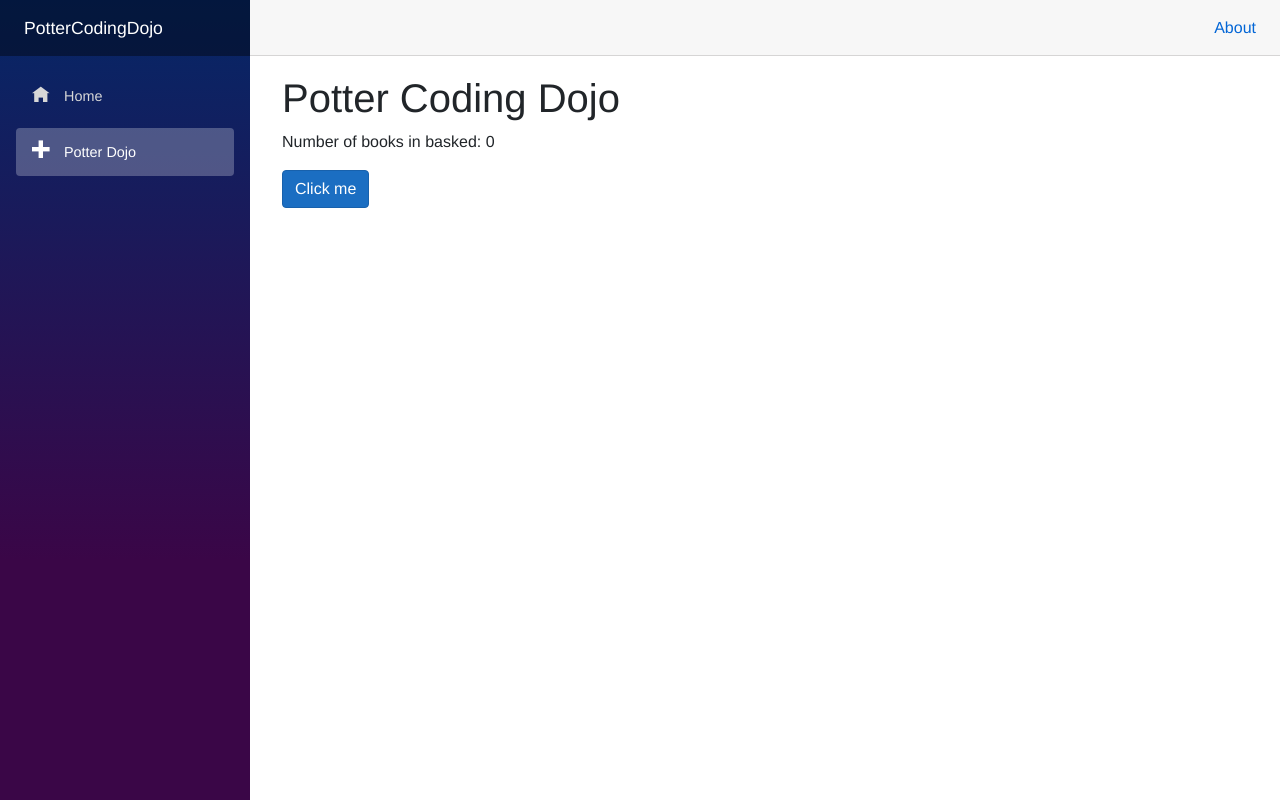
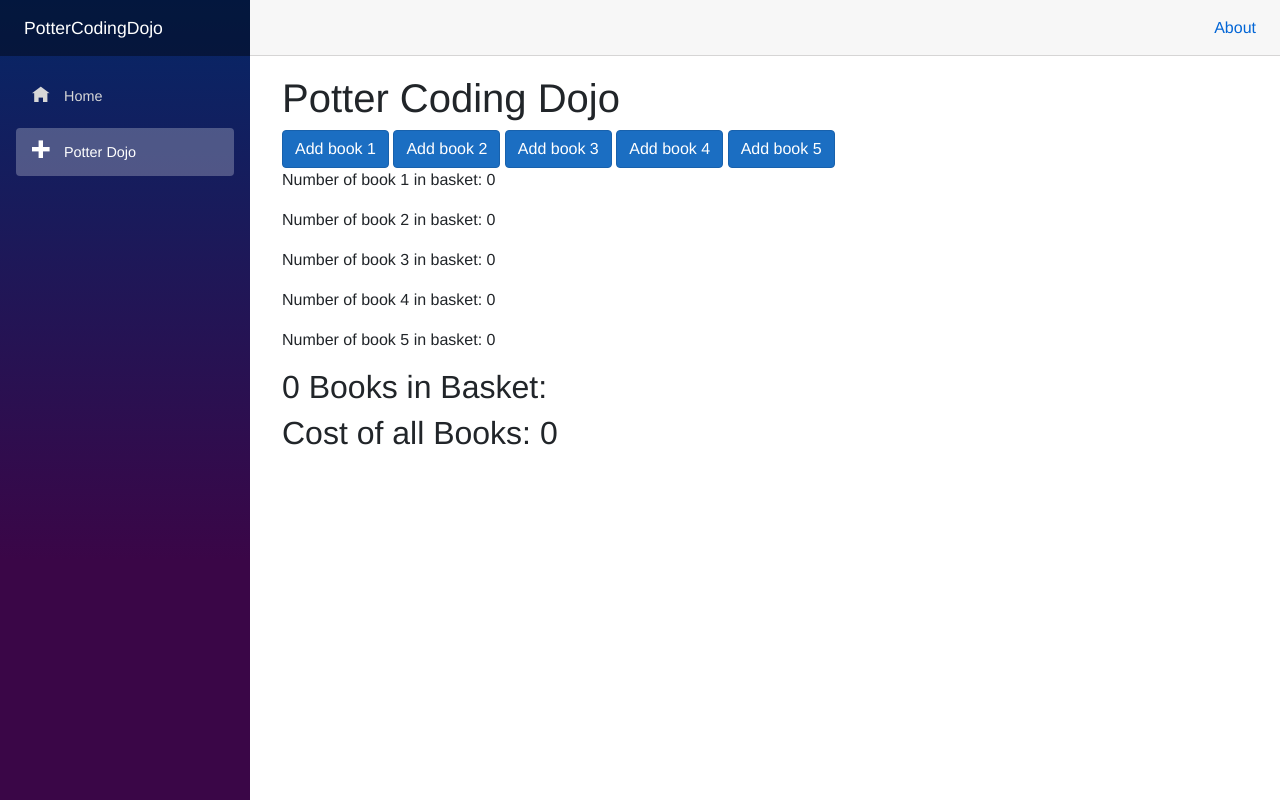
Before and after one commit to mosoftwareenterprises/PotterCodingDojo, an ASP.NET Core app: page /PotterDojo in a window 1280 px wide. Run offline with ASP.NET Core 8, Linux system fonts and the light colour scheme; style sheets or scripts are compiled from the project's sources.

Commit message:
Update front end to show what is in the basket, and calculate the cost!

```diff
--- a/PotterCodingDojo/Pages/PotterDojo.razor
+++ b/PotterCodingDojo/Pages/PotterDojo.razor
@@ -1,16 +1,41 @@
 @page "/PotterDojo"
+@using PotterCodingDojo.Shared
 
 <h1>Potter Coding Dojo</h1>
 
-<p>Number of books in basked: @currentCount</p>
 
-<button class="btn btn-primary" @onclick="IncrementCount">Click me</button>
+<button class="btn btn-primary" @onclick="() => IncrementCountBook(1)">Add book 1</button>
+<button class="btn btn-primary" @onclick="() => IncrementCountBook(2)">Add book 2</button>
+<button class="btn btn-primary" @onclick="() => IncrementCountBook(3)">Add book 3</button>
+<button class="btn btn-primary" @onclick="() => IncrementCountBook(4)">Add book 4</button>
+<button class="btn btn-primary" @onclick="() => IncrementCountBook(5)">Add book 5</button>
+
+<p>Number of book 1 in basket: @currentCountBooks[0]</p>
+<p>Number of book 2 in basket: @currentCountBooks[1]</p>
+<p>Number of book 3 in basket: @currentCountBooks[2]</p>
+<p>Number of book 4 in basket: @currentCountBooks[3]</p>
+<p>Number of book 5 in basket: @currentCountBooks[4]</p>
+
+<h2>@totalCount Books in Basket:</h2>
+@foreach(var book in bookInBaskets)
+{
+    <p>@book.Id (@book.Title)</p>
+}
+<h2>Cost of all Books: @totalPrice</h2>
 
 @code {
-    private int currentCount = 0;
+    PotterBusinessLogic potterBusinessLogic = new PotterBusinessLogic();
+    List<BookInBasket> bookInBaskets = new List<BookInBasket>();
 
-    private void IncrementCount()
+    private int[] currentCountBooks = new int[5];
+    private int totalCount = 0;
+    private decimal totalPrice = 0M;
+
+    private async Task IncrementCountBook(int id)
     {
-        currentCount++;
+        currentCountBooks[id-1]++;
+        totalCount++;
+        bookInBaskets.Add( new BookInBasket { Id = id } );
+        totalPrice = await potterBusinessLogic.CalculateBestPrice( bookInBaskets );
     }
 }
--- a/PotterCodingDojo/Shared/BookInBasket.cs
+++ b/PotterCodingDojo/Shared/BookInBasket.cs
@@ -1,4 +1,4 @@
-namespace PotterCodingDojoTests
+namespace PotterCodingDojo.Shared
 {
     public class BookInBasket
     {
--- a/PotterCodingDojo/Shared/PotterBusinessLogic.cs
+++ b/PotterCodingDojo/Shared/PotterBusinessLogic.cs
@@ -1,13 +1,11 @@
-using PotterCodingDojoTests;
-using System;
 using System.Collections.Generic;
+using System.Threading.Tasks;
 
 namespace PotterCodingDojo.Shared
 {
     public class PotterBusinessLogic
     {
-
-        public decimal CalculateBestPrice( List<BookInBasket> bookInBaskets )
+        public async Task<decimal> CalculateBestPrice( List<BookInBasket> bookInBaskets )
         {
             return 8.0M;
         }
--- a/PotterCodingDojoTests/PotterBusinessLogicTests.cs
+++ b/PotterCodingDojoTests/PotterBusinessLogicTests.cs
@@ -20,7 +20,7 @@ Note that if you buy, say, four books, of which 3 are different titles, you get
             List<BookInBasket> testData = new List<BookInBasket> { new BookInBasket { Id = 1, Title = "Philosophers Stone" } };
 
             //Act
-            decimal bestPriceCalculated = systemUnderTest.CalculateBestPrice( testData );
+            decimal bestPriceCalculated = await systemUnderTest.CalculateBestPrice( testData );
 
             //Assert
             Assert.AreEqual( 8.0M, bestPriceCalculated, "Incorrect price calculated for a single book" );
```
